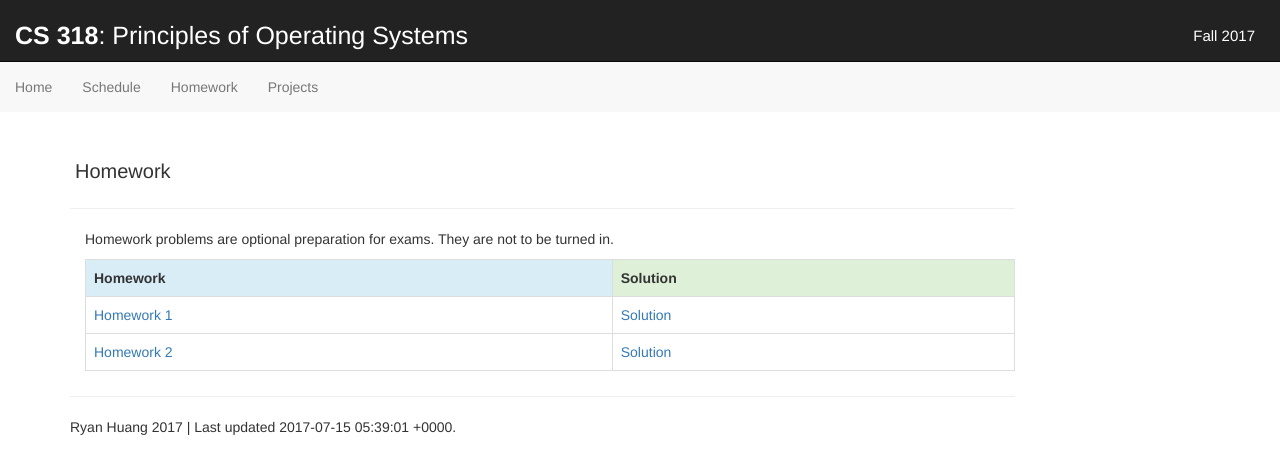
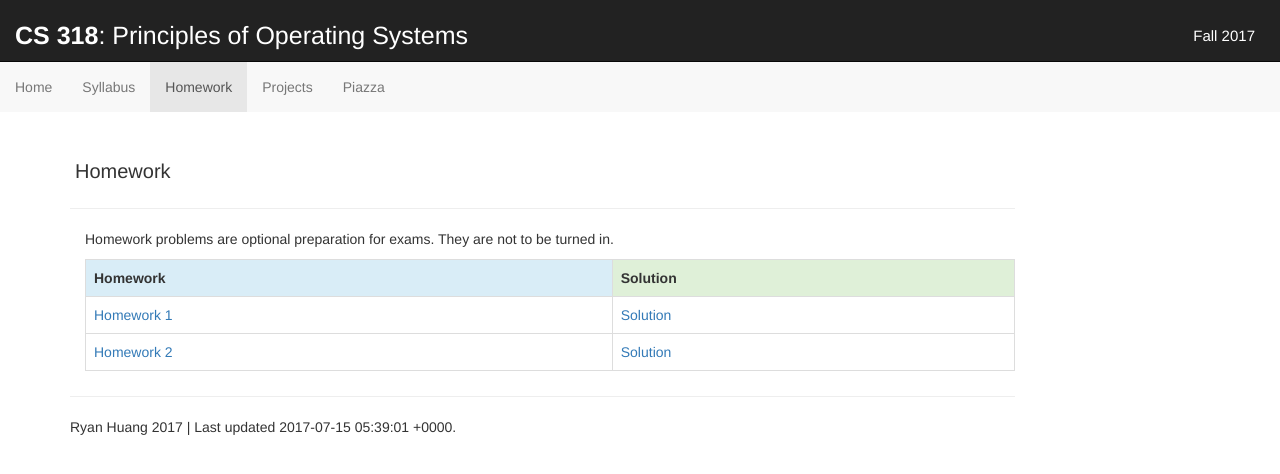
Before and after one commit to flyshark/jhu-cs318.github.io, a Jekyll site: the page built from homework.md, in a window 1280 px wide. Shown: the top 474 px of the page. Built offline with Jekyll 4.4.1, drawn with Linux system fonts in a browser that asks for light colours.

Commit message:
banner enumerated from config

```diff
--- a/_includes/banner.html
+++ b/_includes/banner.html
@@ -22,10 +22,13 @@
         </div>
         <div id="navbar" class="navbar-collapse collapse">
           <ul class="nav navbar-nav">
-            <li><a href="/index.html">Home</a></li>
-            <li><a href="/schedule.html">Schedule</a></li>
-            <li><a href="/homework.html">Homework</a></li>
-            <li><a href="/projects.html">Projects</a></li>
+            {% for item in site.navigation %}
+              {% assign class = nil %}
+              {% if page.url contains item.url %}
+                {% assign class = 'active' %}
+              {% endif %}
+              <li class="{{ class }}"><a href="{{ item.url }}">{{ item.title }}</a></li>
+            {% endfor %}
           </ul>
         </div>
       </div>
```
